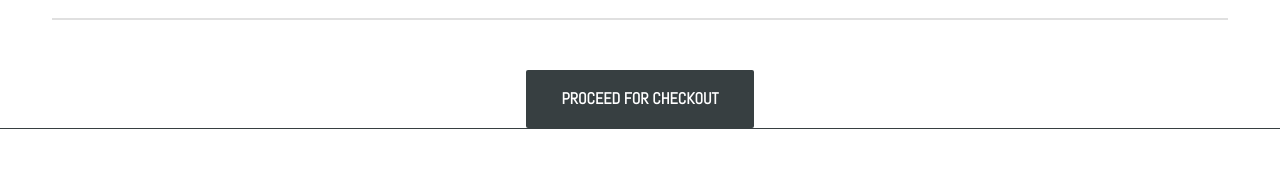
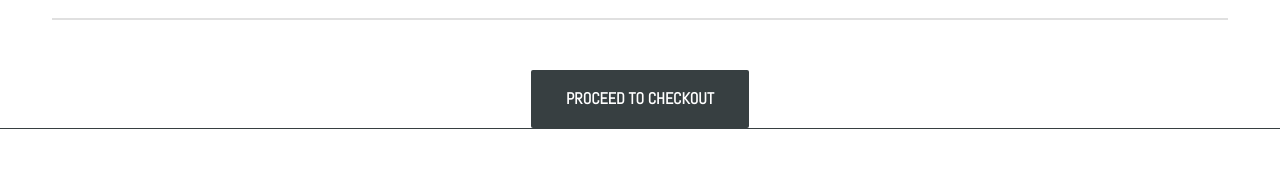
Before and after one commit to dorvika/final-project, a React (Create React App) app in the folder client/: page /cart in a window 1280 px wide. Shown: the part 582-760 px from the top of the page. Built offline with nearby package versions, Linux system fonts and the light colour scheme.

Commit message:
upd button proceed to checkout

```diff
--- a/client/src/components/Cart/CartProductList.jsx
+++ b/client/src/components/Cart/CartProductList.jsx
@@ -74,7 +74,7 @@ const CartProductList = () => {
               },
             }}
           >
-            proceed for checkout
+            proceed to checkout
           </Button>
         </Box>
       </Container>
```
